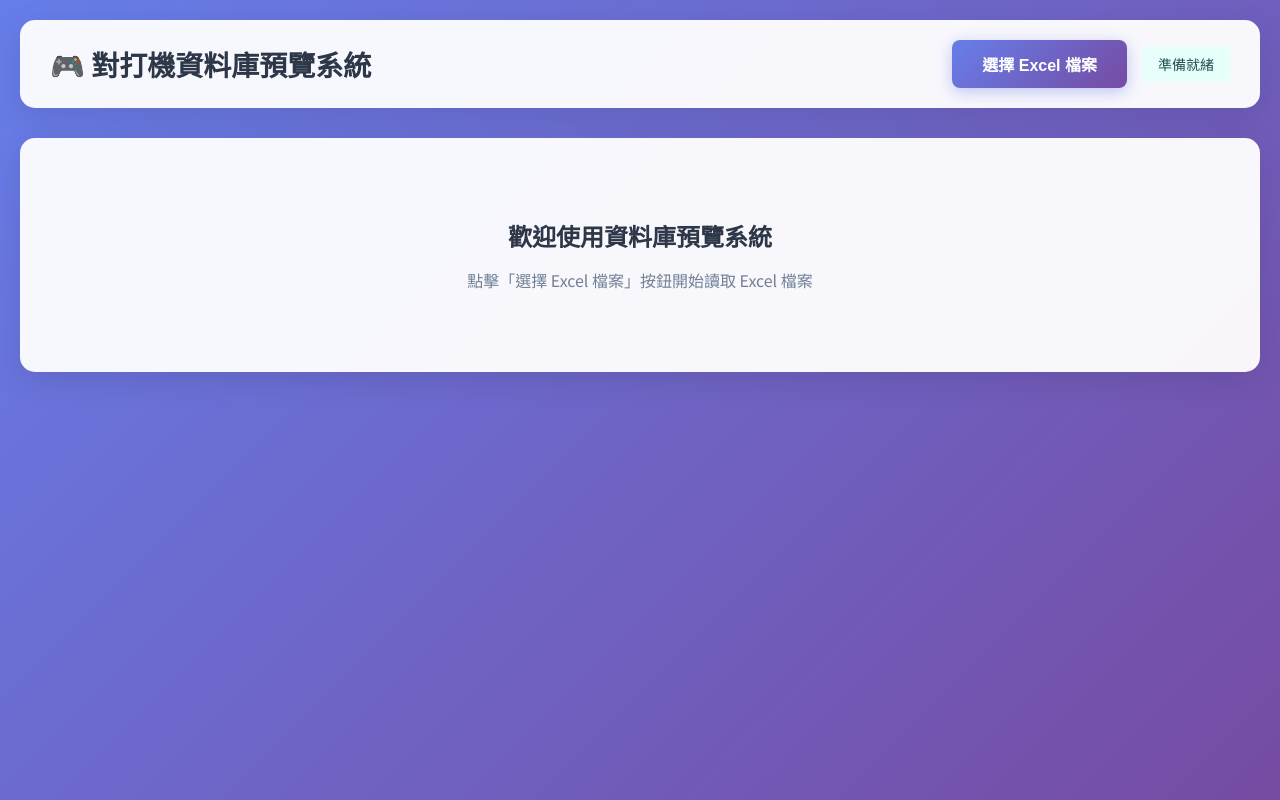
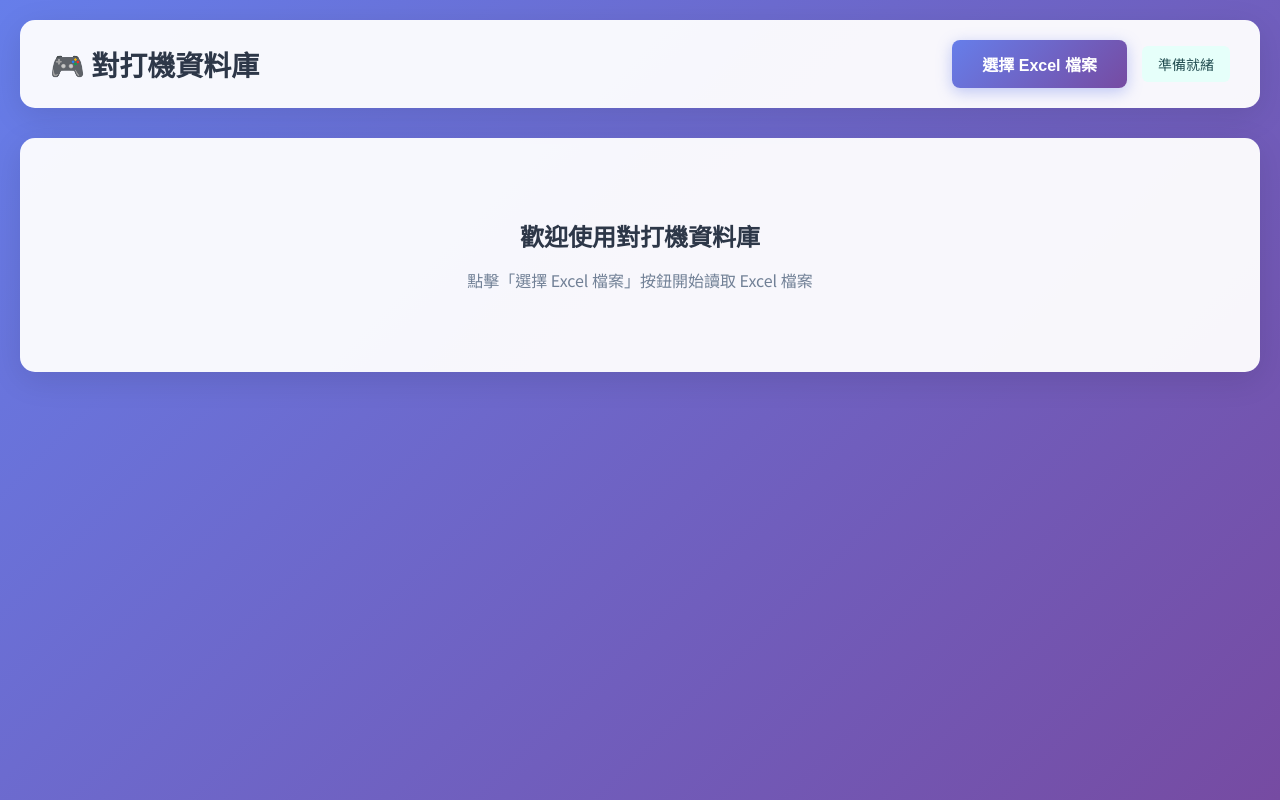
Before and after one commit to PandaAki/Digiwiki, a plain HTML site: page index.html in a window 1280 px wide. Drawn offline with Linux system fonts and the light colour scheme.

Commit message:
Update: 簡化標題為「對打機資料庫」

```diff
--- a/index.html
+++ b/index.html
@@ -4,7 +4,7 @@
 <head>
     <meta charset="UTF-8">
     <meta name="viewport" content="width=device-width, initial-scale=1.0">
-    <title>對打機資料庫預覽系統</title>
+    <title>對打機資料庫</title>
     <link rel="stylesheet" href="style.css">
     <script src="https://cdnjs.cloudflare.com/ajax/libs/xlsx/0.18.5/xlsx.full.min.js"></script>
 </head>
@@ -12,7 +12,7 @@
 <body>
     <div class="container">
         <header>
-            <h1>🎮 對打機資料庫預覽系統</h1>
+            <h1>🎮 對打機資料庫</h1>
             <div class="controls">
                 <input type="file" id="fileInput" accept=".xlsx,.xls" style="display: none;">
                 <button id="loadBtn" class="btn-primary">選擇 Excel 檔案</button>
@@ -40,7 +40,7 @@
         <!-- 歡迎訊息 -->
         <div id="welcomeView" class="view-container">
             <div class="welcome-message">
-                <h2>歡迎使用資料庫預覽系統</h2>
+                <h2>歡迎使用對打機資料庫</h2>
                 <p>點擊「選擇 Excel 檔案」按鈕開始讀取 Excel 檔案</p>
             </div>
         </div>
```
